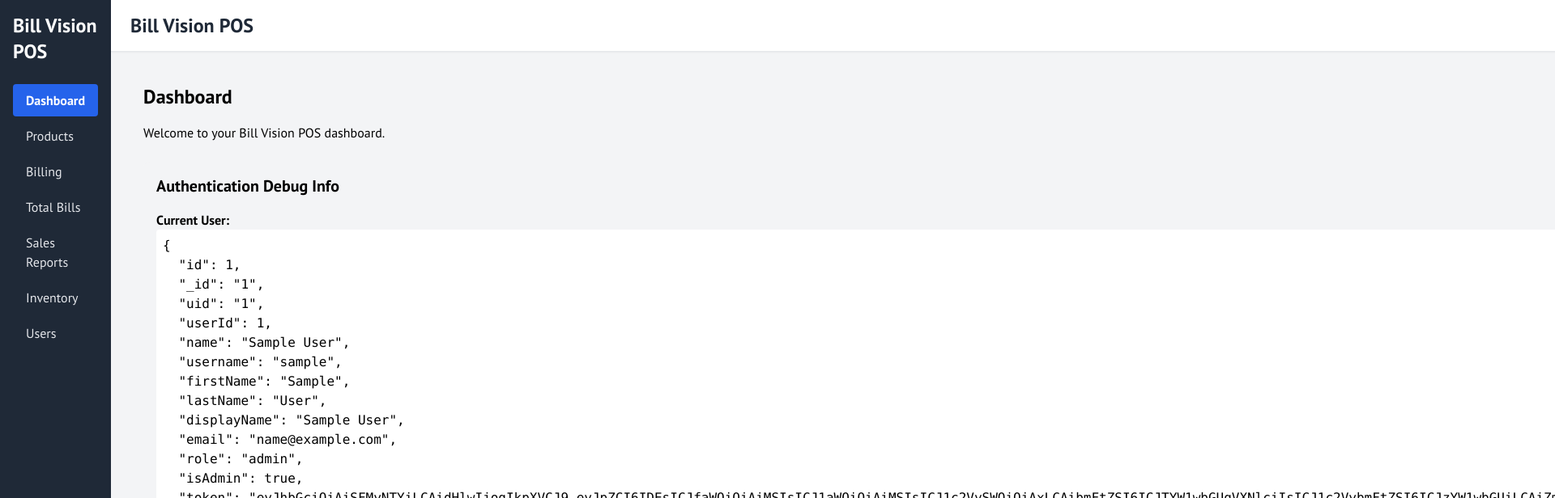
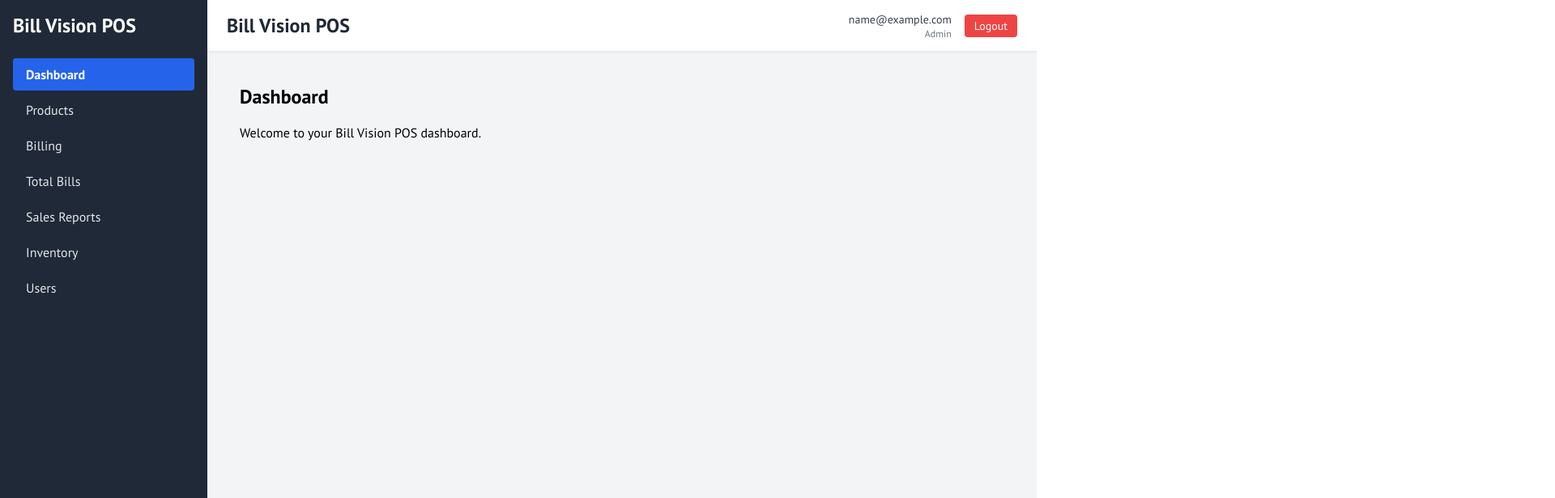
Before and after one commit to kriskris-27/Retail_POS_byKRIS, a React (Vite) app in the folder frontend/: page / in a window 1280 px wide. Shown: the top 616 px of the page at 81% size, 1920 px wide, since content can reach past the window. Built offline with nearby package versions, Linux system fonts and the light colour scheme; no server answers; sample sign-in values are in the browser's storage.

Commit message:
dashbord fixed

```diff
--- a/frontend/package.json
+++ b/frontend/package.json
@@ -14,6 +14,7 @@
     "@tanstack/react-query": "^5.71.5",
     "cookie-parser": "^1.4.7",
     "jsonwebtoken": "^9.0.2",
+    "lucide-react": "^0.503.0",
     "react": "^19.0.0",
     "react-dom": "^19.0.0",
     "react-router-dom": "^7.4.1"
--- a/frontend/src/pages/Dashboard.tsx
+++ b/frontend/src/pages/Dashboard.tsx
@@ -1,4 +1,3 @@
-import DebugAuth from '../components/DebugAuth';
 
 const Dashboard = () => {
   return (
@@ -7,7 +6,7 @@ const Dashboard = () => {
       <p className="mb-6">Welcome to your Bill Vision POS dashboard.</p>
 
       {/* Debug Component */}
-      <DebugAuth />
+
     </div>
   );
 };
```
Also changed, not shown: 1 other file (tests, documents, lock files or other folders).
